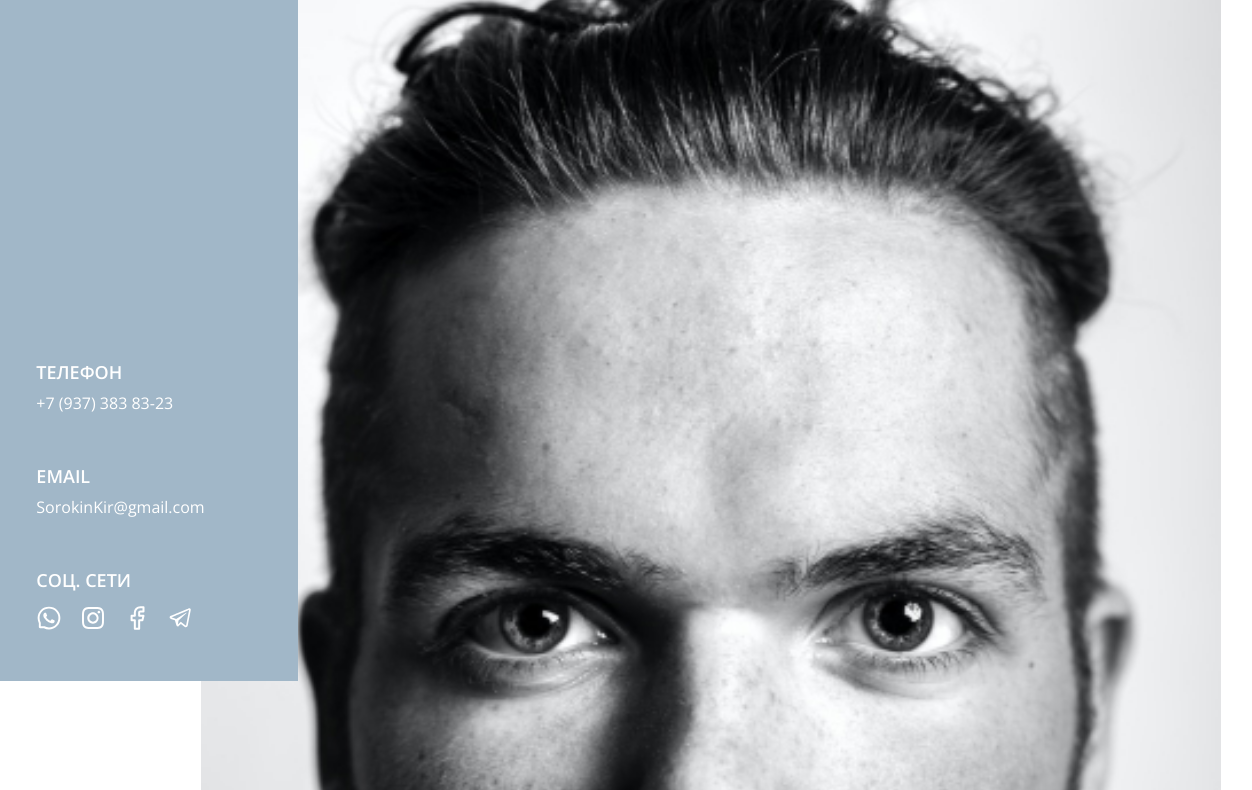
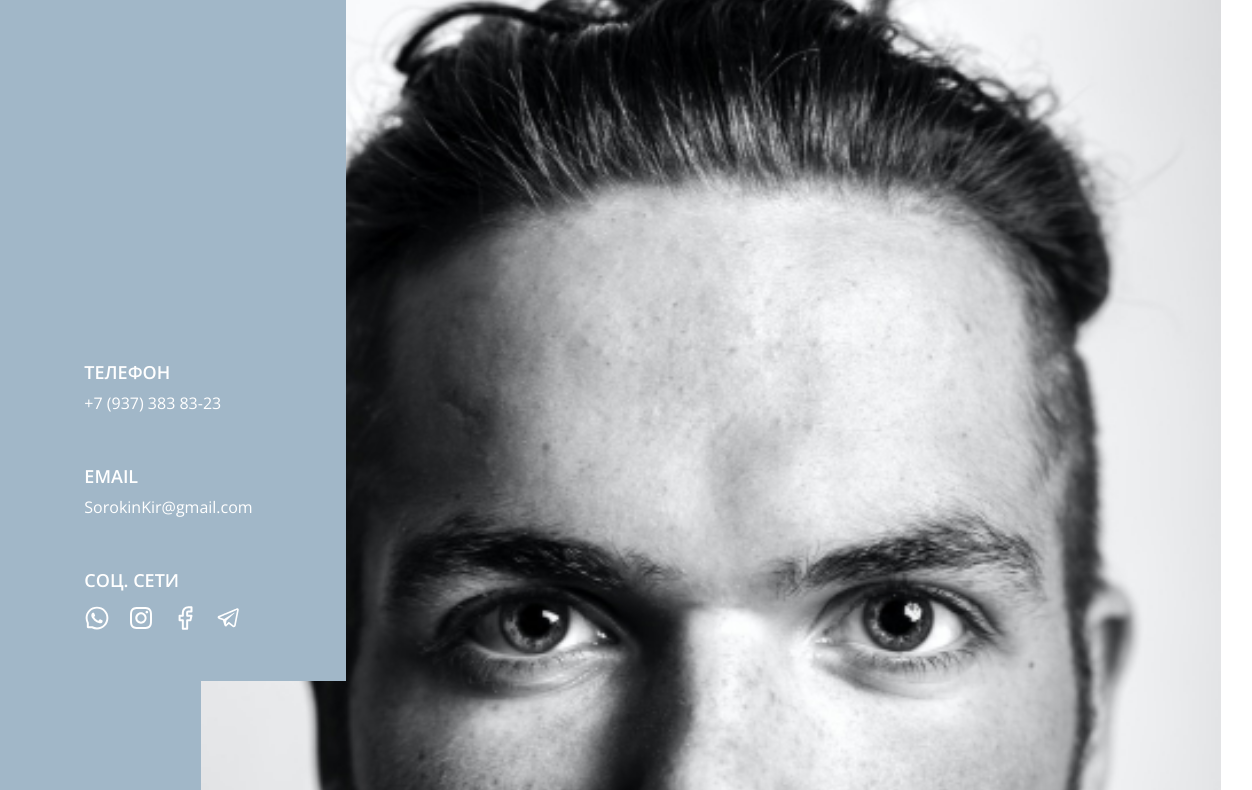
Before and after one commit to NikitaZhilin/portfolio, a plain HTML site: page index.html in a window 1536 px wide. Shown: the part 119-909 px from the top of the page, without its empty margins (57-1309 px from the left). Drawn offline with Linux system fonts and the light colour scheme.

Commit message:
Урок-3, правки present

```diff
--- a/style/default.css
+++ b/style/default.css
@@ -81,8 +81,19 @@ section {
 }
 
 @media (min-width: 1440px) {
+    .page {
+        background-image: linear-gradient(to right, #A1B7C8 24.5%, transparent 24.5%);
+    }
     .page__header {
         width: 355px;
-        top: 0;
+        left: calc(50% - 720px);
     }
 }
+
+
+
+@media (min-width: 2700px) {
+    .page {
+        background-image: linear-gradient(to right, #A1B7C8 30%, transparent 30%);
+    }
+}
```
